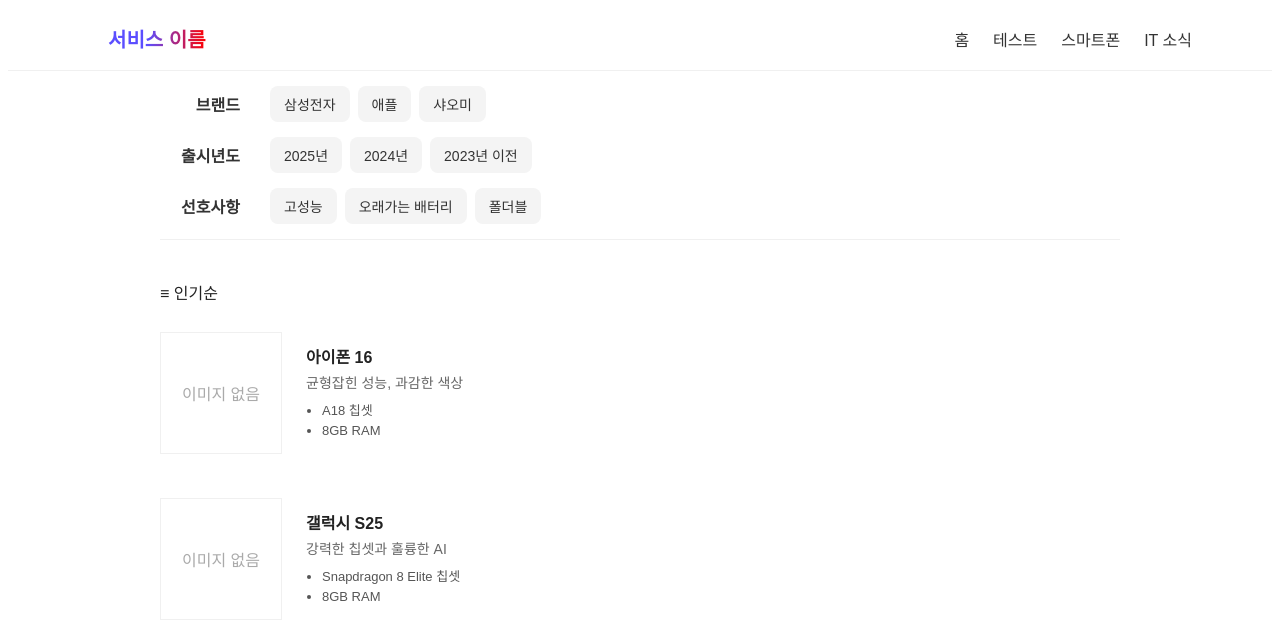
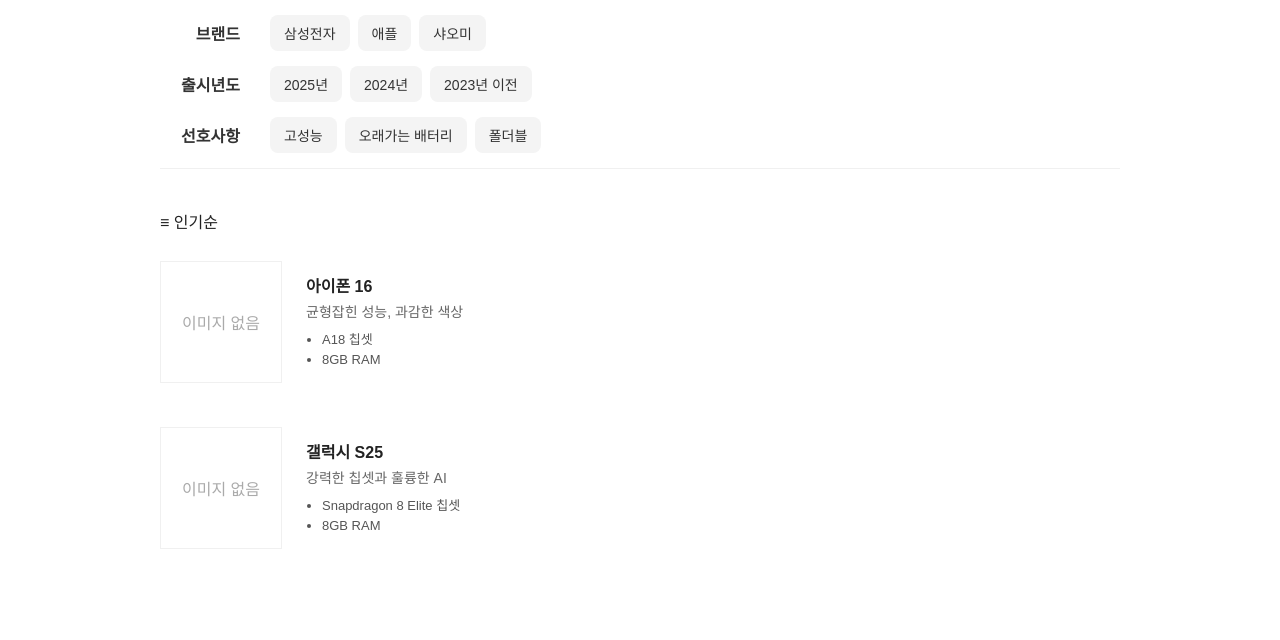
Before and after one commit to SWE2013-TEAM-25-08/smartphone-finder, a SvelteKit app: page /list in a window 1280 px wide. Shown: the top 640 px of the page. Built offline with nearby package versions, Linux system fonts and the light colour scheme.

Commit message:
🔀 브랜치 병합 준비
중복된 페이지 헤더 제거

```diff
--- a/src/routes/list/+page.svelte
+++ b/src/routes/list/+page.svelte
@@ -45,18 +45,6 @@
 </script>
 
 <div class="page">
-    <header class="page-header">
-        <h1 class="service-title">
-            <a href = "/">서비스 이름</a>
-            </h1>
-        <nav class="nav-bar">
-            <a href="/">홈</a>
-            <a href="/test">테스트</a>
-            <a href="/smartphone">스마트폰</a>
-            <a href="/news">IT 소식</a>
-        </nav>
-    </header>
-
     <div class="wrapper">
         <div class="filters-container">
             <section class="filters">
@@ -133,35 +121,10 @@
     color: #222;
 }
 
-.page-header {
-    display: flex;
-    justify-content: space-between;
-    align-items: center;
-    padding: 3px 0;
-    border-bottom: 1px solid #f0f0f0;
-}
-
 .wrapper {
     margin: 0 auto;
     max-width: 960px;
     min-width: 480px;
-}
-
-.service-title {
-    text-decoration: none;
-    font-size: 20px;
-    font-weight: 700;
-    background: linear-gradient(to right, #5B4EFF 40%, red 100%); /* 왼쪽은 보라, 오른쪽은 개나리색 */
-    -webkit-background-clip: text; /* 텍스트에 그라데이션 입히기 */
-    -webkit-text-fill-color: transparent; /* 텍스트 투명 처리해서 배경색만 보이게 */
-    transition: opacity 0.2s;
-    margin-left: 100px;
-}
-
-.nav-bar {
-    display: flex;
-    justify-content: flex-end;
-    margin-right: 80px;
 }
 
 .nav-bar a {
```
